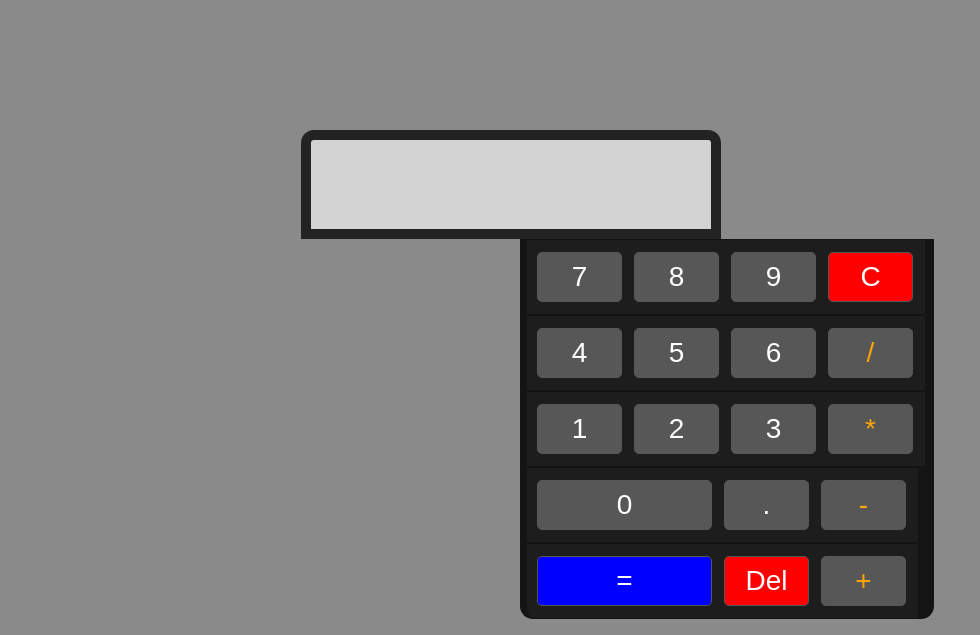
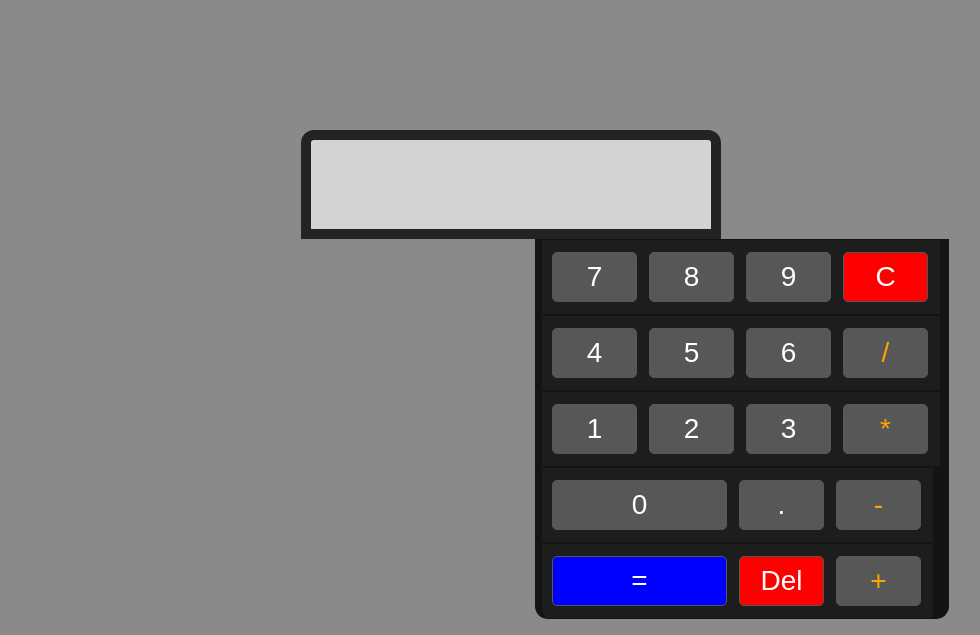
Before and after one commit to Abdul-Basit-084/CALCULATOR., a plain HTML site: page index.html in a window 1280 px wide. Shown: the part 165-800 px from the top of the page, without its empty margins (168-1148 px from the left). Drawn offline with Linux system fonts and the light colour scheme.

Commit message:
Update index.html

```diff
--- a/index.html
+++ b/index.html
@@ -14,7 +14,7 @@ div{
     display: flex;
     padding-top: 12px;
     justify-content: center;
-    margin-left: 680px;
+    margin-left: 695px;
     margin-right: 613px;
     border: 1px solid rgba(20, 20, 20, 0.918);
     padding-bottom: 12px;
```
